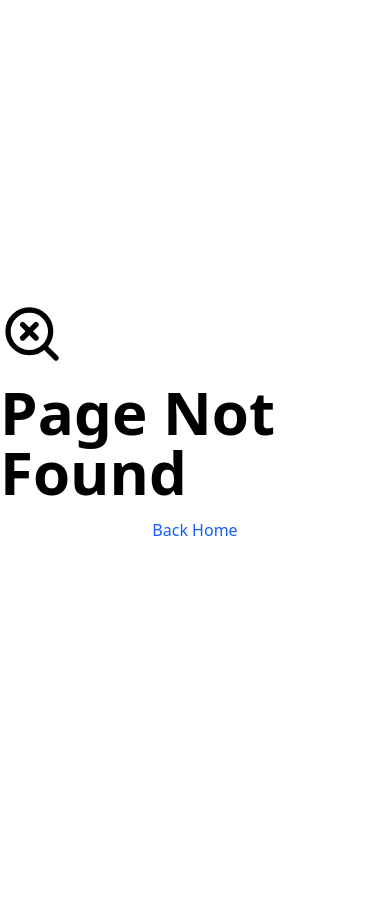
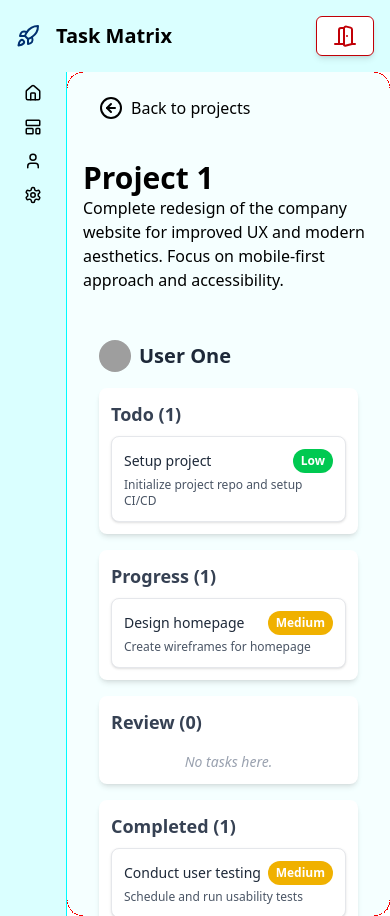
Before and after one commit to V4T54L/task-matrix, a React (Vite) app in the folder frontend/: page /projects/1 in a window 390 px wide. Before the commit this address had no page. Before the commit the page ends 844 px from the top, so only its background shows below. Built offline with nearby package versions, Linux system fonts and the light colour scheme; grey boxes are pictures that could not be loaded.

Commit message:
improve kanban board and make it responsive

```diff
--- a/frontend/src/App.tsx
+++ b/frontend/src/App.tsx
@@ -7,6 +7,9 @@ import Dashboard from "./pages/Dashboard"
 import Layout from "./components/Layout"
 import Projects from "./pages/Projects"
 import KanbanBoard from "./components/KanbanBoard"
+import Profile from "./pages/Profile"
+import Settings from "./pages/Settings"
+import ProjectBoard from "./pages/ProjectBoard"
 
 const App = () => {
   return (
@@ -19,7 +22,9 @@ const App = () => {
         <Route path="" element={<Layout />}>
           <Route path="" element={<Dashboard />} />
           <Route path="projects" element={<Projects />} />
-          <Route path="test" element={<KanbanBoard />} />
+          <Route path="profile" element={<Profile />} />
+          <Route path="setting" element={<Settings />} />
+          <Route path="projects/:id" element={<ProjectBoard />} />
         </Route>
         <Route path="*" element={<NotFoundPage />} />
       </Routes>
--- a/frontend/src/components/KanbanBoard.tsx
+++ b/frontend/src/components/KanbanBoard.tsx
@@ -5,176 +5,106 @@ import {
     Draggable,
     type DropResult,
 } from '@hello-pangea/dnd';
+import type { Member, Status, Task, Priority } from '../types';
+import { mockTaskStatus } from '../mock/status';
+import { mockPriorities } from '../mock/priorities';
 
-// --- Types ---
-interface Item {
-    id: string;
-    content: string;
-    assigneeId: string; // e.g., 'alice', 'bob'
-    statusId: string;   // e.g., 'todo', 'inprogress', 'done'
+type TeamKanbanBoardProps = {
+    tasks: Task[],
+    members: Member[],
 }
 
-interface Member {
-    id: string;
-    name: string;
-}
+const TeamKanbanBoard: React.FC<TeamKanbanBoardProps> = ({ members, tasks }) => {
+    const [items, setItems] = useState<Task[]>(tasks);
+    const [statuses] = useState<Status[]>(mockTaskStatus);
+    const [priorities] = useState<Priority[]>(mockPriorities);
 
-interface StatusDef {
-    id: string;
-    title: string;
-}
+    const getPriority = (id: number) => priorities.find(p => p.id === id);
 
-// --- Initial Data ---
-const initialMembers: Member[] = [
-    { id: 'alice', name: 'Alice' },
-    { id: 'bob', name: 'Bob' },
-    { id: 'charlie', name: 'Charlie (No tasks initially)' }
-];
-
-const initialStatuses: StatusDef[] = [
-    { id: 'todo', title: 'To Do' },
-    { id: 'inprogress', title: 'In Progress' },
-    { id: 'review', title: 'Review' },
-    { id: 'done', title: 'Done' },
-];
-
-const initialItems: Item[] = [
-    { id: 'item-1', content: 'Alice Task 1 (Todo)', assigneeId: 'alice', statusId: 'todo' },
-    { id: 'item-2', content: 'Alice Task 2 (Todo)', assigneeId: 'alice', statusId: 'todo' },
-    { id: 'item-3', content: 'Alice Task 3 (In Progress)', assigneeId: 'alice', statusId: 'inprogress' },
-    { id: 'item-4', content: 'Bob Task 1 (Todo)', assigneeId: 'bob', statusId: 'todo' },
-    { id: 'item-5', content: 'Bob Task 2 (Done)', assigneeId: 'bob', statusId: 'done' },
-    { id: 'item-6', content: 'Alice Task 4 (Done)', assigneeId: 'alice', statusId: 'done' },
-    { id: 'item-7', content: 'Bob Task 3 (In Progress)', assigneeId: 'bob', statusId: 'inprogress' },
-];
-
-
-// --- Styling (Simplified) ---
-const grid = 8;
-const getItemStyle = (isDragging: boolean, draggableStyle?: React.CSSProperties): React.CSSProperties => ({
-    userSelect: 'none',
-    padding: grid * 2,
-    margin: `0 0 ${grid}px 0`,
-    background: isDragging ? 'lightgreen' : 'grey',
-    border: '1px solid #ccc',
-    borderRadius: '4px',
-    color: 'white',
-    ...draggableStyle
-});
-
-const getListStyle = (isDraggingOver: boolean): React.CSSProperties => ({
-    background: isDraggingOver ? 'lightblue' : 'lightgrey',
-    padding: grid,
-    width: 250,
-    minHeight: 300,
-    display: 'flex',
-    flexDirection: 'column',
-});
-
-const getColumnHeaderStyle = (): React.CSSProperties => ({
-    paddingBottom: grid,
-    fontWeight: 'bold',
-});
-
-const getMemberRowStyle = (): React.CSSProperties => ({
-    marginBottom: '20px',
-    padding: '10px',
-    border: '1px solid #eee',
-    borderRadius: '4px',
-    backgroundColor: '#f9f9f9'
-});
-
-const getBoardContainerStyle = (): React.CSSProperties => ({
-    display: 'flex',
-    gap: '16px', // Gap between columns
-});
-
-
-// --- Component ---
-const TeamKanbanBoard: React.FC = () => {
-    const [items, setItems] = useState<Item[]>(initialItems);
-    const [members] = useState<Member[]>(initialMembers);
-    const [statuses] = useState<StatusDef[]>(initialStatuses);
+    const getPriorityColor = (name: string) => {
+        switch (name.toLowerCase()) {
+            case 'high':
+                return 'bg-red-500 text-white';
+            case 'medium':
+                return 'bg-yellow-500 text-white';
+            case 'low':
+                return 'bg-green-500 text-white';
+            default:
+                return 'bg-gray-500 text-white';
+        }
+    };
 
     const onDragEnd = (result: DropResult) => {
         const { source, destination, draggableId } = result;
 
-        // Dropped outside the list
-        if (!destination) {
-            return;
-        }
+        if (!destination) return;
 
-        const itemToMove = items.find(i => i.id === draggableId);
+        const itemToMove = items.find(i => i.id.toString() === draggableId);
         if (!itemToMove) {
             console.error("Could not find item to move:", draggableId);
             return;
         }
 
-        // Extract IDs from droppableId (format: "assigneeId--statusId")
-        // const [sourceAssigneeId, sourceStatusId] = source.droppableId.split('--');
         const [destAssigneeId, destStatusId] = destination.droppableId.split('--');
 
         let newItems = Array.from(items);
 
         if (source.droppableId === destination.droppableId) {
-            // Reordering within the same cell (same assignee, same status)
             const cellItems = newItems.filter(
-                item => item.assigneeId === destAssigneeId && item.statusId === destStatusId
+                item => item.assignee_id.toString() === destAssigneeId && item.status_id.toString() === destStatusId
             );
             const [reorderedItem] = cellItems.splice(source.index, 1);
             cellItems.splice(destination.index, 0, reorderedItem);
 
-            // Get items NOT in that cell
             const otherItems = newItems.filter(
-                item => !(item.assigneeId === destAssigneeId && item.statusId === destStatusId)
+                item => !(item.assignee_id.toString() === destAssigneeId && item.status_id.toString() === destStatusId)
             );
 
-            // Reconstruct: items not in this cell, followed by items in this cell (now reordered)
             newItems = [...otherItems, ...cellItems];
 
         } else {
-            // Moving to a different cell (different assignee or status or both)
             const updatedMovedItem = {
                 ...itemToMove,
-                assigneeId: destAssigneeId,
-                statusId: destStatusId,
+                assignee_id: parseInt(destAssigneeId, 10),
+                status_id: parseInt(destStatusId, 10),
             };
 
-            // 1. Remove the item from its original position in the main list
-            newItems = newItems.filter(item => item.id !== draggableId);
+            newItems = newItems.filter(item => item.id.toString() !== draggableId);
 
-            // 2. Get items currently in the destination cell (from the list where the dragged item was removed)
             const itemsInDestCell = newItems.filter(
-                item => item.assigneeId === destAssigneeId && item.statusId === destStatusId
+                item => item.assignee_id.toString() === destAssigneeId && item.status_id.toString() === destStatusId
             );
-            // 3. Insert the *updated* item at the drop location within this sub-list of destination cell items
             itemsInDestCell.splice(destination.index, 0, updatedMovedItem);
 
-            // 4. Get items not in the destination cell (from the list where the dragged item was removed)
             const itemsNotInDestCell = newItems.filter(
-                item => !(item.assigneeId === destAssigneeId && item.statusId === destStatusId)
+                item => !(item.assignee_id.toString() === destAssigneeId && item.status_id.toString() === destStatusId)
             );
 
-            // 5. Reconstruct: items not in destination cell, followed by all items from destination cell (now including the moved one, in order)
             newItems = [...itemsNotInDestCell, ...itemsInDestCell];
         }
+
         setItems(newItems);
     };
 
     return (
         <DragDropContext onDragEnd={onDragEnd}>
-            <div style={{ padding: '20px' }}>
+            <div className="p-4">
                 {members.map(member => (
-                    <div key={member.id} style={getMemberRowStyle()}>
-                        <h3 style={{ marginTop: 0, marginBottom: '15px', borderBottom: '1px solid #ddd', paddingBottom: '5px' }}>
-                            Member: {member.name}
+                    <div key={member.id} className="mb-6">
+                        <h3 className="flex items-center gap-2 text-xl font-semibold text-gray-800">
+                            <img
+                                src={member.avatar_url}
+                                alt={member.name}
+                                className="w-8 h-8 rounded-full"
+                            />
+                            {member.name}
                         </h3>
-                        <div style={getBoardContainerStyle()}>
+
+                        <div className="grid grid-cols-1 sm:grid-cols-2 lg:grid-cols-4 gap-4 mt-4">
                             {statuses.map(status => {
                                 const droppableId = `${member.id}--${status.id}`;
-                                // Filter items for the current member and status
                                 const currentCellItems = items.filter(
-                                    item => item.assigneeId === member.id && item.statusId === status.id
+                                    item => item.assignee_id === member.id && item.status_id === status.id
                                 );
 
                                 return (
@@ -183,33 +113,56 @@ const TeamKanbanBoard: React.FC = () => {
                                             <div
                                                 ref={provided.innerRef}
                                                 {...provided.droppableProps}
-                                                style={getListStyle(snapshot.isDraggingOver)}
+                                                className={`bg-white rounded-lg shadow-md p-3 ${snapshot.isDraggingOver ? 'bg-blue-50' : 'bg-gray-50'
+                                                    }`}
                                             >
-                                                <h4 style={getColumnHeaderStyle()}>{status.title} ({currentCellItems.length})</h4>
-                                                <div style={{ flexGrow: 1, overflowY: 'auto' /* For scroll if many items */ }}>
+                                                <h4 className="text-lg font-semibold text-gray-700">
+                                                    {status.name} ({currentCellItems.length})
+                                                </h4>
+                                                <div className="space-y-2 mt-2">
                                                     {currentCellItems.map((item, index) => (
-                                                        <Draggable key={item.id} draggableId={item.id} index={index}>
+                                                        <Draggable
+                                                            key={item.id}
+                                                            draggableId={item.id.toString()}
+                                                            index={index}
+                                                        >
                                                             {(providedDraggable, snapshotDraggable) => (
                                                                 <div
                                                                     ref={providedDraggable.innerRef}
                                                                     {...providedDraggable.draggableProps}
                                                                     {...providedDraggable.dragHandleProps}
-                                                                    style={getItemStyle(
-                                                                        snapshotDraggable.isDragging,
-                                                                        providedDraggable.draggableProps.style
-                                                                    )}
+                                                                    className={`bg-white border border-gray-200 rounded-lg p-3 shadow-sm transition-all ${snapshotDraggable.isDragging
+                                                                        ? 'bg-blue-100'
+                                                                        : 'hover:bg-blue-50'
+                                                                        }`}
                                                                 >
-                                                                    {item.content}
-                                                                    <div style={{ fontSize: '0.8em', opacity: 0.7, marginTop: '4px' }}>
-                                                                        ID: {item.id}
+                                                                    <div className="flex justify-between items-center">
+                                                                        <div className="text-sm font-medium text-gray-800">
+                                                                            {item.title}
+                                                                        </div>
+                                                                        {(() => {
+                                                                            const priority = getPriority(item.priority_id);
+                                                                            return priority ? (
+                                                                                <span
+                                                                                    className={`inline-block px-2 py-1 text-xs font-semibold rounded-full ${getPriorityColor(
+                                                                                        priority.name
+                                                                                    )}`}
+                                                                                >
+                                                                                    {priority.name}
+                                                                                </span>
+                                                                            ) : null;
+                                                                        })()}
                                                                     </div>
+                                                                    <p className="text-xs text-gray-600 mt-1">
+                                                                        {item.description}
+                                                                    </p>
                                                                 </div>
                                                             )}
                                                         </Draggable>
                                                     ))}
                                                     {provided.placeholder}
                                                     {currentCellItems.length === 0 && !snapshot.isDraggingOver && (
-                                                        <div style={{ textAlign: 'center', color: '#777', marginTop: '20px', fontStyle: 'italic' }}>
+                                                        <div className="text-center text-sm text-gray-400 italic mt-4">
                                                             No tasks here.
                                                         </div>
                                                     )}
--- a/frontend/src/components/ProjectDetailModal.tsx
+++ b/frontend/src/components/ProjectDetailModal.tsx
@@ -1,7 +1,7 @@
 import React from 'react';
 import type { Project } from '../types';
 import { useForm, type SubmitHandler } from 'react-hook-form';
-import { mockStatus } from '../mock/status';
+import { mockProjectStatus } from '../mock/status';
 
 interface ModalProps {
     isOpen: boolean;
@@ -27,7 +27,7 @@ const ProjectDetailModal: React.FC<ModalProps> = ({ isOpen, onClose, onSave, pro
         const newProject: Project = {
             id: projectToEdit?.id ?? 1,
             ...data,
-            status: mockStatus.find(e => e.id == data.status_id)?.name + "",
+            status: mockProjectStatus.find(e => e.id == data.status_id)?.name + "",
             members: [],
             tasks_completed: 0,
             total_tasks: 0,
@@ -98,7 +98,7 @@ const ProjectDetailModal: React.FC<ModalProps> = ({ isOpen, onClose, onSave, pro
 
                                     <option value="">Select a status</option>
 
-                                    {mockStatus.map(status => (
+                                    {mockProjectStatus.map(status => (
 
                                         <option key={status.id} value={status.id}>
 
--- /dev/null
+++ b/frontend/src/mock/priorities.tsx
@@ -0,0 +1,7 @@
+import type { Priority } from "../types";
+
+export const mockPriorities: Priority[] = [
+    { id: 1, name: "Low" },
+    { id: 2, name: "Medium" },
+    { id: 3, name: "High" },
+]
--- a/frontend/src/mock/status.tsx
+++ b/frontend/src/mock/status.tsx
@@ -1,9 +1,16 @@
 import type { Status } from "../types";
 
-export const mockStatus: Status[] = [
+export const mockProjectStatus: Status[] = [
     { id: 1, name: "Initialized" },
     { id: 2, name: "In Progress" },
     { id: 3, name: "Completed" },
     { id: 4, name: "On Hold" },
     { id: 5, name: "Cancelled" },
 ]
+
+export const mockTaskStatus: Status[] = [
+    { id: 1, name: "Todo" },
+    { id: 2, name: "Progress" },
+    { id: 3, name: "Review" },
+    { id: 4, name: "Completed" },
+]
--- /dev/null
+++ b/frontend/src/mock/tasks.tsx
@@ -0,0 +1,14 @@
+import type { Task } from "../types";
+
+export const mockTasks: Task[] = [
+    { id: 1, title: "Setup project", description: "Initialize project repo and setup CI/CD", assignee_id: 1, priority_id: 1, status_id: 1 },
+    { id: 2, title: "Design homepage", description: "Create wireframes for homepage", assignee_id: 1, priority_id: 2, status_id: 2 },
+    { id: 3, title: "Fix login bug", description: "Resolve issue with token refresh", assignee_id: 2, priority_id: 1, status_id: 2 },
+    { id: 4, title: "Write unit tests", description: "Add tests for auth module", assignee_id: 2, priority_id: 3, status_id: 1 },
+    { id: 5, title: "Code review", description: "Review PR #42", assignee_id: 3, priority_id: 2, status_id: 3 },
+    { id: 6, title: "Update README", description: "Add usage instructions and setup guide", assignee_id: 3, priority_id: 3, status_id: 4 },
+    { id: 7, title: "Database migration", description: "Migrate users table to new schema", assignee_id: 4, priority_id: 1, status_id: 2 },
+    { id: 8, title: "Deploy to staging", description: "Push latest build to staging environment", assignee_id: 4, priority_id: 2, status_id: 3 },
+    { id: 9, title: "Conduct user testing", description: "Schedule and run usability tests", assignee_id: 1, priority_id: 2, status_id: 4 },
+    { id: 10, title: "Optimize images", description: "Reduce image sizes for faster load", assignee_id: 2, priority_id: 3, status_id: 1 },
+];
--- /dev/null
+++ b/frontend/src/pages/Profile.tsx
@@ -0,0 +1,7 @@
+const Profile = () => {
+    return (
+        <div>Profile</div>
+    )
+}
+
+export default Profile
--- /dev/null
+++ b/frontend/src/pages/ProjectBoard.tsx
@@ -0,0 +1,36 @@
+import { ArrowLeftCircle } from "lucide-react"
+import { Button } from "../components/ui/Button"
+import { useParams } from "react-router-dom"
+import { mockProjects } from "../mock/projects";
+import type { Project } from "../types";
+import TeamKanbanBoard from "../components/KanbanBoard";
+import { mockTasks } from "../mock/tasks";
+
+const ProjectBoard = () => {
+    const { id } = useParams();
+    const currentProject: Project | undefined = mockProjects.find(e => id && e.id == parseInt(id))
+
+    if (!currentProject) {
+        return <>
+            Project not found
+        </>
+    }
+
+    return (
+        <>
+            <Button variant="ghost" className="font-normal flex gap-2">
+                <ArrowLeftCircle />
+                <h3>
+                    Back to projects
+                </h3>
+            </Button>
+
+            <h1 className="text-3xl font-bold mt-8">{currentProject.name}</h1>
+            <h2 className="font-light mb-8">{currentProject.description}</h2>
+
+            <TeamKanbanBoard members={currentProject.members} tasks={mockTasks} />
+        </>
+    )
+}
+
+export default ProjectBoard
--- a/frontend/src/pages/Projects.tsx
+++ b/frontend/src/pages/Projects.tsx
@@ -5,10 +5,16 @@ import { mockProjects } from "../mock/projects"
 import ProjectModal from "../components/ProjectDetailModal"
 import { useState } from "react"
 import ProjectMembersModal from "../components/ProjectMembersModal"
+import { useNavigate } from "react-router-dom"
 
 const Projects = () => {
     const [IsDetailModalOpen, setIsDetailModalOpen] = useState<boolean>(false)
     const [IsMembersModalOpen, setIsMembersModalOpen] = useState<boolean>(false)
+    const navigate = useNavigate()
+    const viewBoard = (id: number) => {
+        navigate(`${id}`)
+    }
+
     return (
         <>
             <div className="flex flex-col md:flex-row gap-4 items-start md:items-center mb-8">
@@ -29,7 +35,7 @@ const Projects = () => {
                     mockProjects &&
                     mockProjects.map(e => (
                         <ProjectCard key={e.name} {...e}
-                            onDelete={() => { }} onEdit={() => { setIsDetailModalOpen(true) }} onViewMembers={() => { setIsMembersModalOpen(true) }} onViewBoard={() => { }} />
+                            onDelete={() => { }} onEdit={() => { setIsDetailModalOpen(true) }} onViewMembers={() => { setIsMembersModalOpen(true) }} onViewBoard={() => viewBoard(e.id)} />
                     ))
                 }
             </div>
--- /dev/null
+++ b/frontend/src/pages/Settings.tsx
@@ -0,0 +1,7 @@
+const Settings = () => {
+    return (
+        <div>Settings</div>
+    )
+}
+
+export default Settings
```
Also changed, not shown: frontend/src/types/index.ts (+14 -0 lines).
